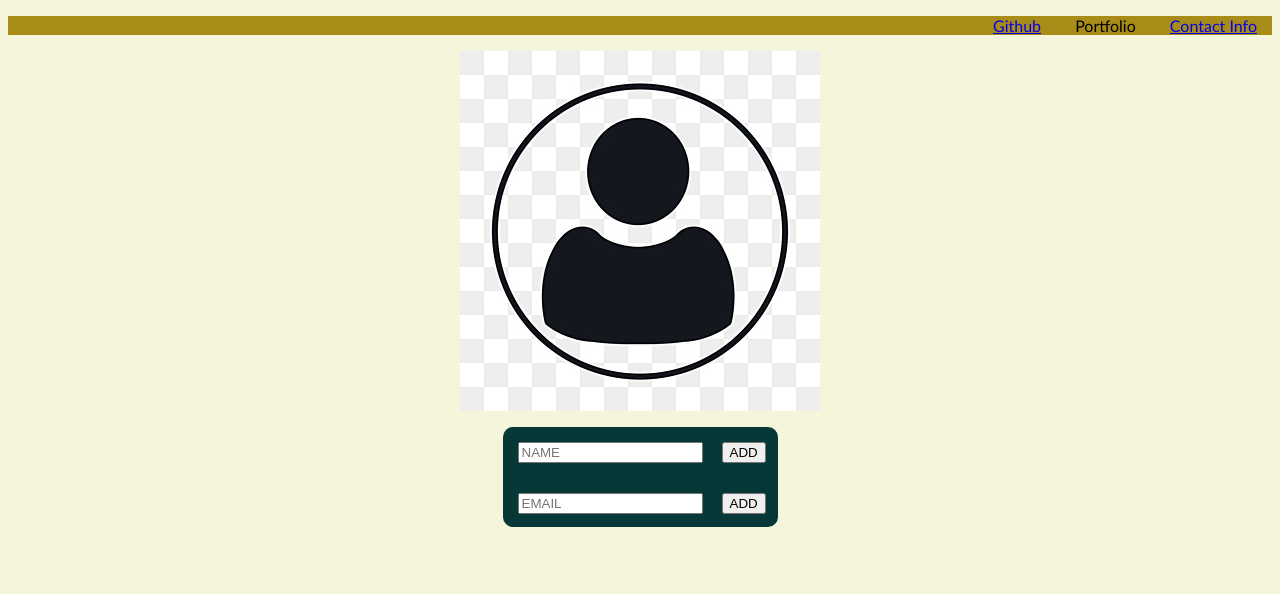
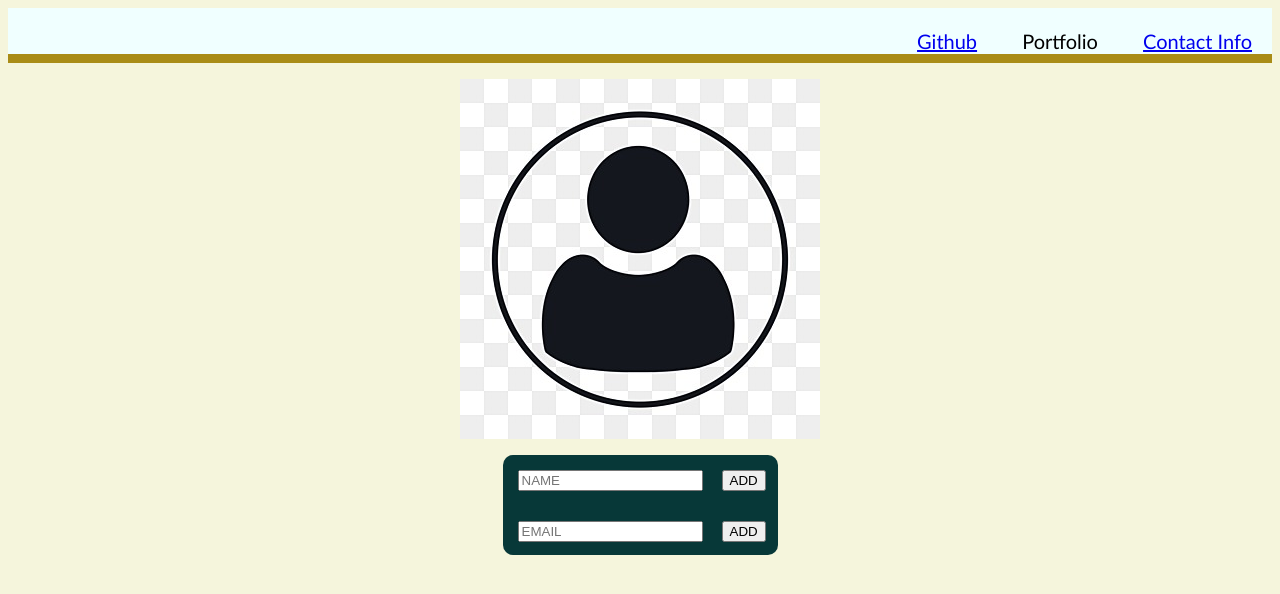
Before and after one commit to jacob-kachmarek/contact-info, a plain HTML site: page index.html in a window 1280 px wide. Drawn offline with Linux system fonts and the light colour scheme.

Commit message:
worked on the header/nav is css to make it look a little cleaner

```diff
--- a/assets/style.css
+++ b/assets/style.css
@@ -5,15 +5,22 @@ body {
 }
 header {
     background-color: rgb(169, 140, 23);
+    height: 55px;
+
 }
 
 li {
     display: inline;
-    margin: 15px;
+    margin: 20px;
 }
 
 nav {
     text-align: right;
+    font-size: 20px;
+    background-color: azure;
+    height: 45px;
+    padding-top: 1px;
+
 }
 
 img {
```
